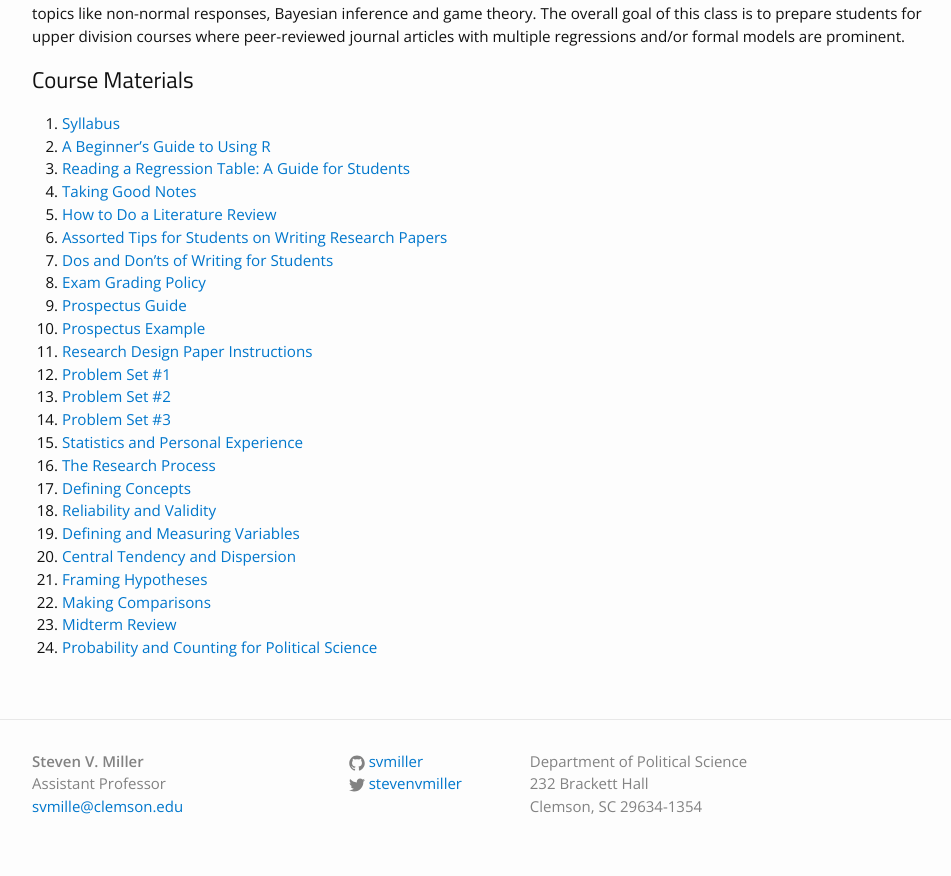
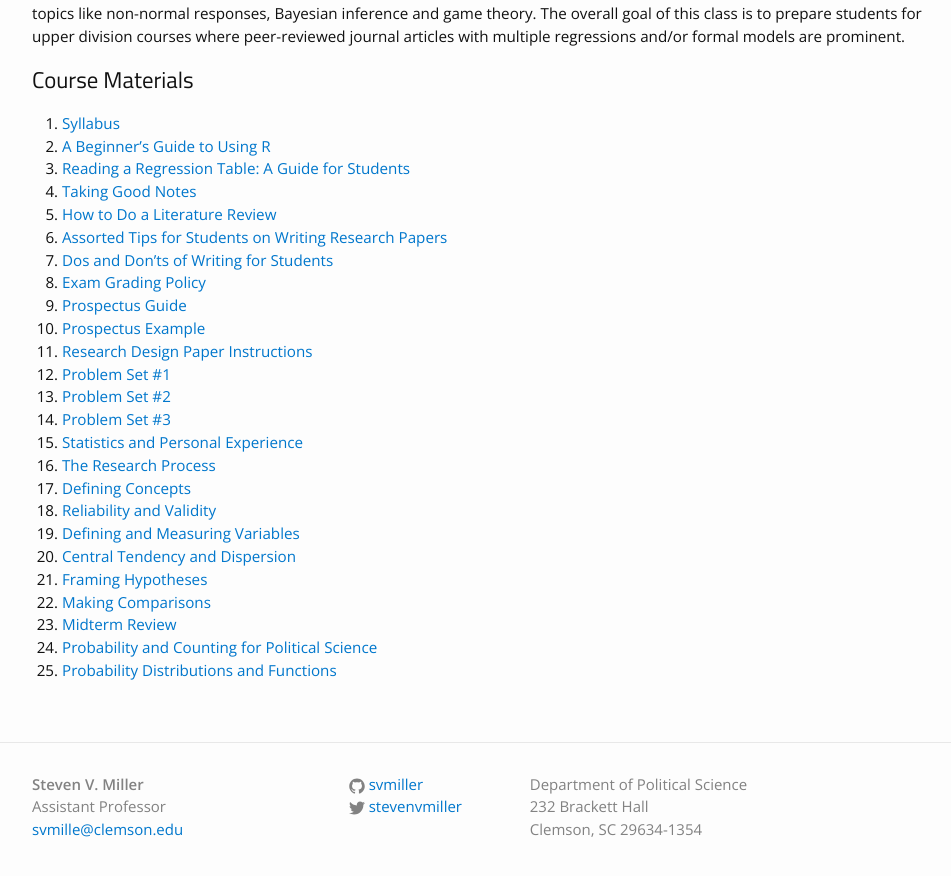
Before and after one commit to svmiller/svmiller.github.io, a Jekyll site: the page built from teaching/posc-3410.md, in a window 1280 px wide and 900 px high, scrolled down 585 px. Shown: the top 876 px of the window, without its empty margins (163-1114 px from the left). Built offline with Jekyll 4.4.1, drawn with Linux system fonts in a browser that asks for light colours; some web fonts are replaced.

Commit message:
add lectures 02.23.2016

```diff
--- a/teaching/posc-3410.md
+++ b/teaching/posc-3410.md
@@ -34,6 +34,7 @@
 22. [Making Comparisons](https://www.dropbox.com/s/0fsyb4w7qywlj83/posc3410-lecture-making-comparisons.pdf?dl=0)
 23. [Midterm Review](https://www.dropbox.com/s/1emvye9lce3809d/posc3410-lecture-midterm-review.pdf?dl=0)
 24. [Probability and Counting for Political Science](https://www.dropbox.com/s/7ndq1w8nijfth3b/posc3410-lecture-probability-1.pdf?dl=0)
+25. [Probability Distributions and Functions](https://www.dropbox.com/s/ptkvzuutb7qu73z/posc3410-lecture-probability-2.pdf?dl=0)
 
 <!-- 14. [Introduction](https://www.dropbox.com/s/jvfycushxgewhg6/posc3410-lecture-intro.pdf?dl=0)
 15. [Statistics and Personal Experience](https://www.dropbox.com/s/bqwj62j8bw8rix3/posc3410-lecture-statistics-personal-experience.pdf?dl=0)
```
Also changed, not shown: teaching/posc-3630.md (+1 -0 lines).
